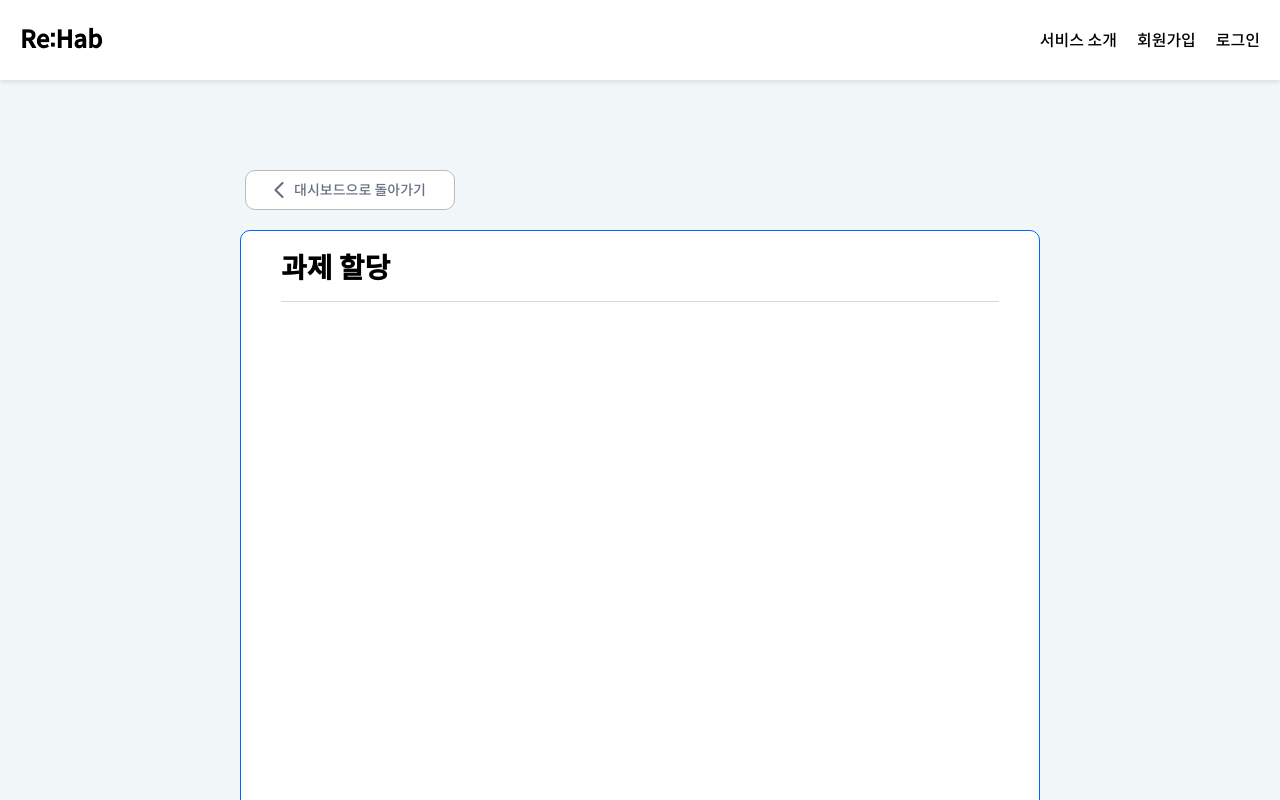
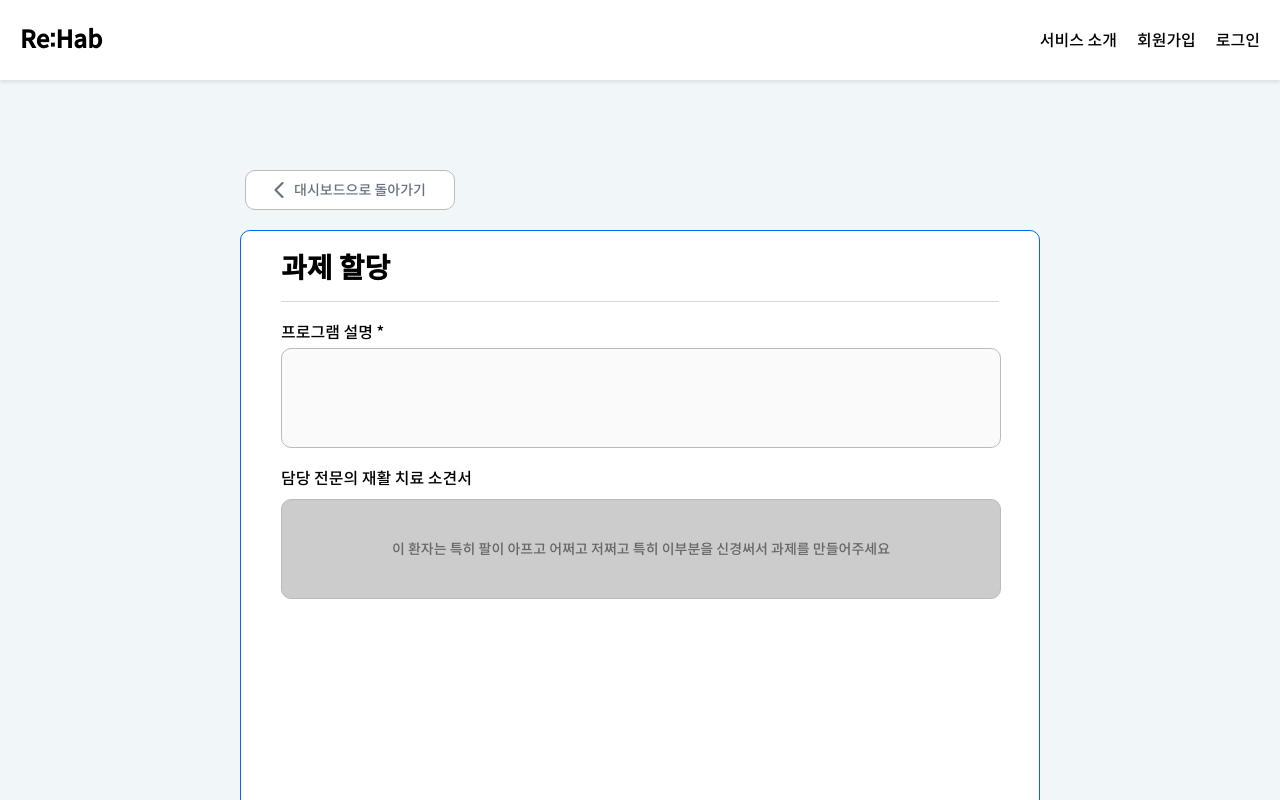
Before and after one commit to sync-without-async/Rehab-FrontEnd, a React (Vite) app: page /theramakeassgin in a window 1280 px wide. Shown: the top 800 px of the page. Built offline with nearby package versions, Linux system fonts and the light colour scheme.

Commit message:
Feat: 담당 전문의 재활치료 요청서 구현

```diff
--- a/src/components/TherapistDashBoard/TheraMakeAssgin.jsx
+++ b/src/components/TherapistDashBoard/TheraMakeAssgin.jsx
@@ -1,5 +1,5 @@
 import styled from "styled-components";
-
+import InputDText from "../Input/InputDText";
 
 const Container = styled.div`
   width: 800px;
@@ -29,12 +29,38 @@ const Divider = styled.hr`
   margin-bottom: 20px;
 `;
 
+const OpinionTitle = styled.p`
+  color: #000000;
+  font-size: 16px;
+  margin-top: 20px;
+  margin-bottom: 10px;
+`;
+
+const OpinionContent = styled.div`
+  width: 720px;
+  height: 100px;
+  background-color: #CCCCCC;
+  border: 1px solid #BBBBBB;
+  border-radius: 10px;
+  color: #666666;
+  font-size: 14px;
+  padding: 10px;
+  display: flex;
+  align-items: center;
+  justify-content: center;
+`;
+
 const TheraMakeAssign = () => {
 
   return (
     <Container>
       <Title>과제 할당</Title>
       <Divider />
+      <InputDText label="프로그램 설명 *" />
+      <OpinionTitle>담당 전문의 재활 치료 소견서</OpinionTitle>
+      <OpinionContent>
+        이 환자는 특히 팔이 아프고 어쩌고 저쩌고 특히 이부분을 신경써서 과제를 만들어주세요
+      </OpinionContent>
     </Container>
   );
 };
```
